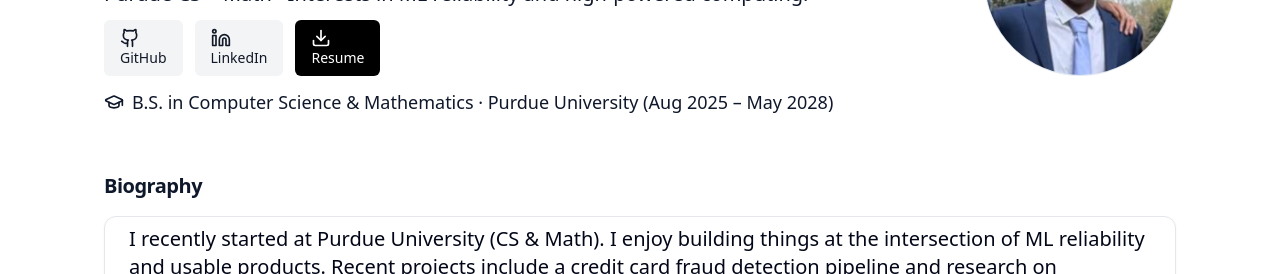
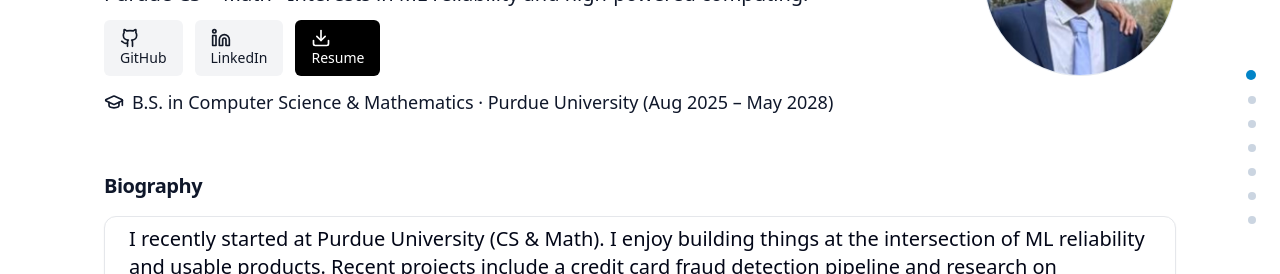
Before and after one commit to srihanvege/srihan-vege-website3, a React (Vite) app: page / in a window 1280 px wide. Shown: the part 253-527 px from the top of the page. Built offline with nearby package versions, Linux system fonts and the light colour scheme; the HTML template or start-up script is replaced by a standard one.

Commit message:
Add AnimatePresence to ScrollSpyNav component

```diff
--- a/src/App.tsx
+++ b/src/App.tsx
@@ -1,5 +1,5 @@
 import React from "react";
-import { motion } from "framer-motion";
+import { motion, AnimatePresence } from "framer-motion";
 import {
   Github,
   Linkedin,
@@ -121,6 +121,127 @@ const SKILLS = [
   "LLMs",
   "FAISS",
 ];
+
+// ─── Scroll-spy nav sections ───────────────────────────────────────────────
+const NAV_SECTIONS = [
+  { id: "home",       label: "Home" },
+  { id: "about",      label: "Biography" },
+  { id: "notes",      label: "Publications" },
+  { id: "projects",   label: "Projects" },
+  { id: "experience", label: "Experience" },
+  { id: "skills",     label: "Skills" },
+  { id: "contact",    label: "Contact" },
+];
+
+// ─── Scroll-spy sidebar component ─────────────────────────────────────────
+function ScrollSpyNav({ isDark }: { isDark: boolean }) {
+  const [activeId, setActiveId] = React.useState<string>("home");
+  const [hoveredId, setHoveredId] = React.useState<string | null>(null);
+
+  React.useEffect(() => {
+    const observers: IntersectionObserver[] = [];
+
+    // Track which sections are currently visible and pick the topmost one
+    const visibleSections = new Map<string, number>();
+
+    NAV_SECTIONS.forEach(({ id }) => {
+      const el = document.getElementById(id);
+      if (!el) return;
+
+      const observer = new IntersectionObserver(
+        (entries) => {
+          entries.forEach((entry) => {
+            if (entry.isIntersecting) {
+              visibleSections.set(id, entry.boundingClientRect.top);
+            } else {
+              visibleSections.delete(id);
+            }
+
+            // Set active to the section with the smallest (topmost) top value
+            if (visibleSections.size > 0) {
+              const topmost = [...visibleSections.entries()].sort(
+                (a, b) => a[1] - b[1]
+              )[0][0];
+              setActiveId(topmost);
+            }
+          });
+        },
+        { threshold: 0.15, rootMargin: "-10% 0px -60% 0px" }
+      );
+
+      observer.observe(el);
+      observers.push(observer);
+    });
+
+    return () => observers.forEach((o) => o.disconnect());
+  }, []);
+
+  const handleClick = (id: string) => {
+    const el = document.getElementById(id);
+    if (el) {
+      el.scrollIntoView({ behavior: "smooth", block: "start" });
+    }
+  };
+
+  const dotActive = isDark ? "#38bdf8" : "#0284c7";       // sky-400 / sky-600
+  const dotInactive = isDark ? "#475569" : "#cbd5e1";      // slate-600 / slate-300
+  const labelBg = isDark ? "bg-slate-800 text-slate-100" : "bg-white text-slate-800";
+  const labelShadow = isDark ? "shadow-slate-900/60" : "shadow-slate-200/80";
+
+  return (
+    // Hidden on mobile, visible on lg+ screens
+    <nav
+      className="fixed right-6 top-1/2 -translate-y-1/2 z-40 hidden lg:flex flex-col items-end gap-4"
+      aria-label="Page sections"
+    >
+      {NAV_SECTIONS.map(({ id, label }) => {
+        const isActive = activeId === id;
+        const isHovered = hoveredId === id;
+
+        return (
+          <button
+            key={id}
+            onClick={() => handleClick(id)}
+            onMouseEnter={() => setHoveredId(id)}
+            onMouseLeave={() => setHoveredId(null)}
+            className="flex items-center gap-3 group cursor-pointer bg-transparent border-0 p-0"
+            aria-label={`Go to ${label}`}
+          >
+            {/* Label — slides in on hover */}
+            <AnimatePresence>
+              {isHovered && (
+                <motion.span
+                  key="label"
+                  initial={{ opacity: 0, x: 8 }}
+                  animate={{ opacity: 1, x: 0 }}
+                  exit={{ opacity: 0, x: 8 }}
+                  transition={{ duration: 0.15 }}
+                  className={`text-sm font-medium px-2.5 py-1 rounded-md shadow-md ${labelBg} ${labelShadow}`}
+                >
+                  {label}
+                </motion.span>
+              )}
+            </AnimatePresence>
+
+            {/* Dot */}
+            <motion.span
+              animate={{
+                width: isActive ? 10 : 8,
+                height: isActive ? 10 : 8,
+                backgroundColor: isActive ? dotActive : dotInactive,
+                scale: isHovered ? 1.3 : 1,
+              }}
+              transition={{ duration: 0.2 }}
+              style={{ borderRadius: "50%", display: "block", flexShrink: 0 }}
+            />
+          </button>
+        );
+      })}
+    </nav>
+  );
+}
+
+// ──────────────────────────────────────────────────────────────────────────
 
 type Mode = "light" | "dark" | "system";
 
@@ -252,6 +373,9 @@ export default function App() {
 
   return (
     <div className={mainClass}>
+      {/* ── Scroll-spy sidebar nav ── */}
+      <ScrollSpyNav isDark={isDark} />
+
       <header className={headerClass}>
         <nav className="max-w-6xl mx-auto px-6 sm:px-8 lg:px-10 h-16 flex items-center justify-between text-lg">
           <a href="#home" className="font-semibold text-xl tracking-tight">
```
